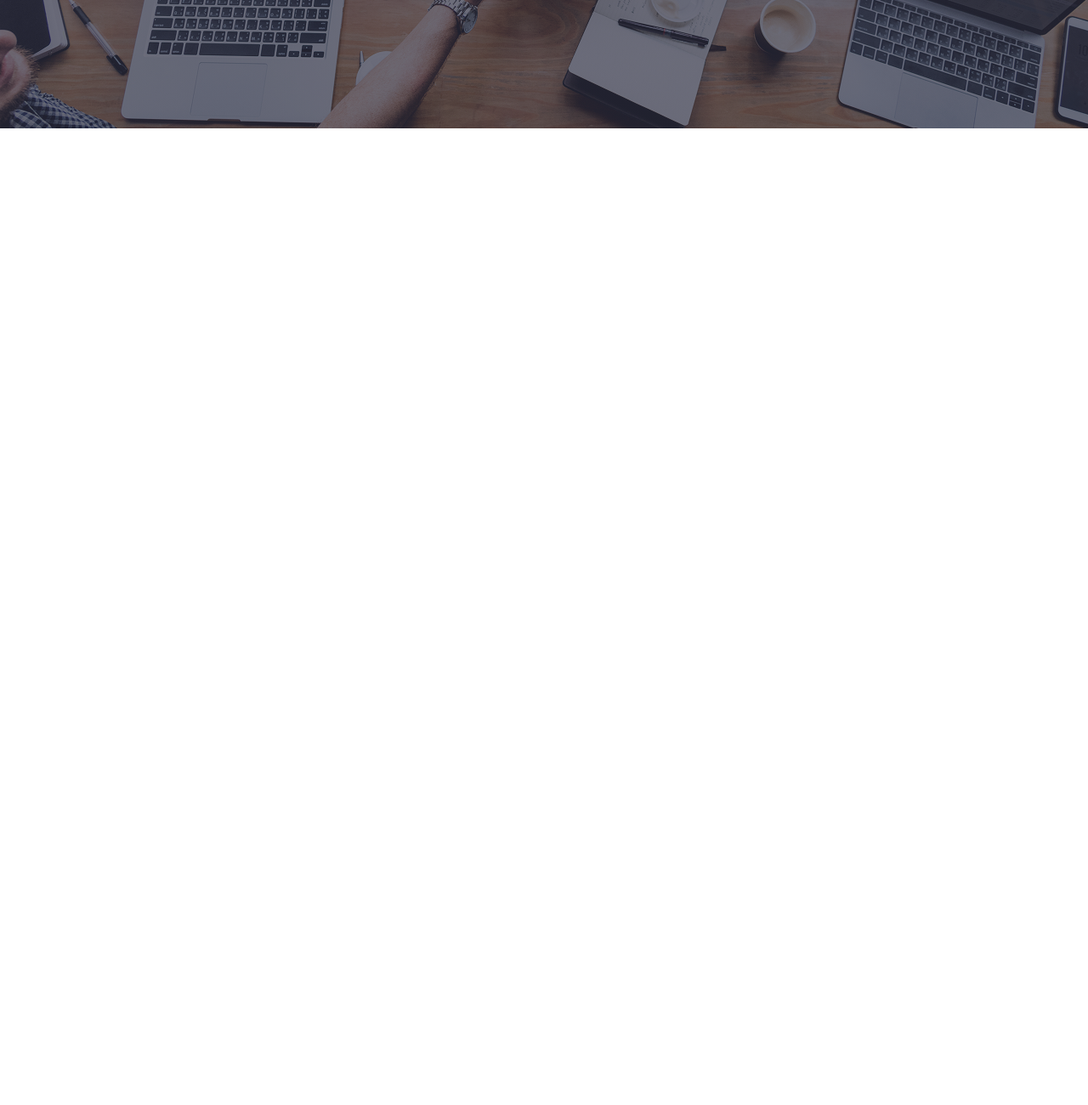
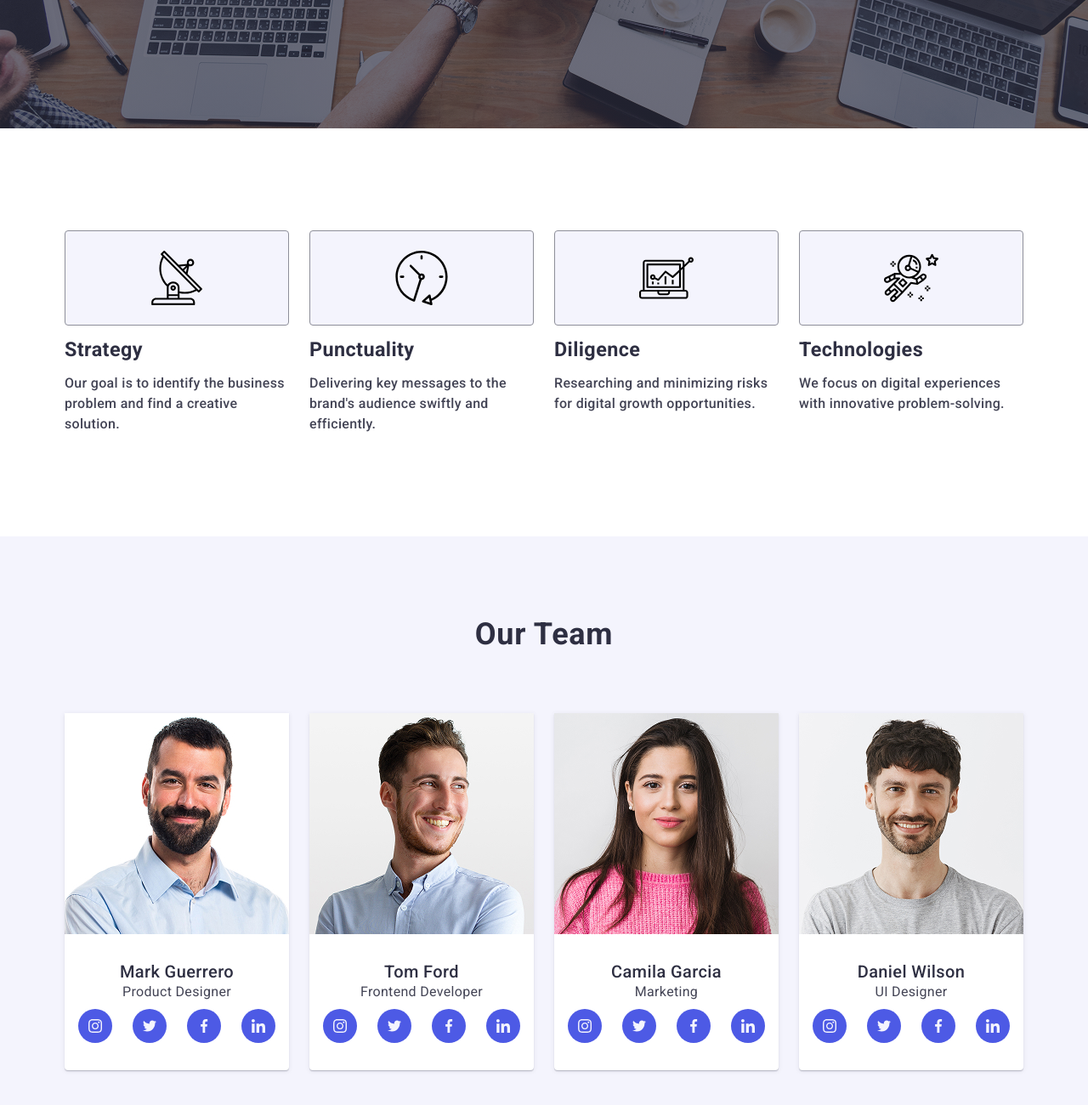
Before and after one commit to PorVad/goit-markup-hw-06, a plain HTML site: page index.html in a window 1280 px wide. Shown: the part 522-1822 px from the top of the page at 85% size. Before the commit the page ends 800 px from the top, so only its background shows below. Drawn offline with Linux system fonts and the light colour scheme.

Commit message:
team + start mobile menu

```diff
--- a/css/style.css
+++ b/css/style.css
@@ -255,6 +255,56 @@ button{
     }
 }
 
+/* mobile menu */
+
+.mobie_menu{
+    position: fixed;
+    top: 0;
+    left: 0;
+    width: 100%;
+    height: 100%;
+    background-color: #fff;
+
+    opacity: 0;
+    visibility: hidden;
+    pointer-events: none;
+
+    transition: opacity 250ms cubic-bezier(0.4, 0, 0.2, 1), visibility 250ms cubic-bezier(0.4, 0, 0.2, 1);
+}
+
+.mobie_menu.is-open {
+    opacity: 1;
+    visibility: visible;
+    pointer-events: auto;
+}
+
+.mobile_menu_container{
+    display: flex;
+    flex-direction: column;
+    height: 100%;
+    position: relative;
+    padding-top: 72px;
+    padding-bottom: 40px;
+}
+
+.mobile_menu_close{
+    position: absolute;
+    top: 24px;
+    right: 24px;
+}
+
+.mobie_menu_nav{
+    margin-bottom: auto;
+}
+
+@media screen and (min-width: 768px) {
+    .mobie_menu{
+        display: none;
+    }
+}
+
+/* first section */
+
 .order_service {
     background-image: linear-gradient(rgba(46, 47, 66, 0.7), rgba(46, 47, 66, 0.7)), url(../images/office-background.jpg);
     background-repeat: no-repeat;
@@ -334,3 +384,185 @@ button{
         gap: 48px;
     }
 }
+
+/* second section */
+
+.features{
+    padding: 96px 0;
+}
+
+.features_list {
+    display: flex;
+    flex-wrap: wrap;
+    gap: 72px;
+    margin: 0;
+    padding: 0;
+}
+
+.features_skil {
+    font-weight: 700;
+    font-size: 36px;
+    line-height: 40px;
+    letter-spacing: 0.02em;
+    color: #2e2f42;
+}
+
+.features-container-icon {
+    display: none;
+}
+
+.features_skil_text {
+    font-weight: 500;
+    font-size: 16px;
+    line-height: 24px;
+    letter-spacing: 0.02em;
+    color: #434455;
+}
+
+.features_list_titre {
+    text-align: center;
+    margin-bottom: 8px;
+}
+
+@media screen and (min-width: 768px) {
+    .features_skil {
+        flex-basis: calc((100% - 72px) / 2);
+    }
+
+    .features_list_titre {
+        text-align: start;
+    }
+}
+
+@media screen and (min-width: 1158px) {
+    .features{
+        padding: 120px 0;
+    }
+
+    .features_list {
+        flex-wrap: nowrap;
+        gap: 24px;
+    }
+
+    .features_skil {
+        font-size: 20px;
+        flex-basis: calc((100% - 72px) / 4);
+    }
+
+    .features-container-icon {
+        display: flex;
+        align-items: center;
+        justify-content: center;
+        height: 112px;
+        margin-bottom: 8px;
+        background-color: #f4f4fd;
+        border: 1px solid #8e8f99;
+        border-radius: 4px;
+    }
+}
+
+/* third section */
+
+.team {
+    padding: 96px 0;
+    background-color: #f4f4fd;
+    font-size: 36px;
+    line-height: 1.11;
+    text-align: center;
+    letter-spacing: 0.02em;
+    text-transform: capitalize;
+    color: #2e2f42;
+}
+
+.team_list {
+    display: flex;
+    flex-wrap: wrap;
+    gap: 72px;
+    margin-top: 72px;
+}
+
+.team_people {
+    background-color: #FFFFFF;
+    font-size: 36px;
+    line-height: 1.11;
+    text-align: center;
+    letter-spacing: 0.02em;
+    text-transform: capitalize;
+    color: #2e2f42;
+    border-radius: 0px 0px 4px 4px;
+    box-shadow: 0px 1px 6px rgba(46, 47, 66, 0.08),
+        0px 1px 1px rgba(46, 47, 66, 0.16),
+        0px 2px 1px rgba(46, 47, 66, 0.08);
+}
+
+.team_people_container {
+    padding: 32px 0;
+}
+
+.team_list_titre {
+    text-align: center;
+    font-weight: 500;
+    font-size: 20px;
+    line-height: 24px;
+    letter-spacing: 0.02em;
+}
+
+.team_text {
+    font-weight: 400;
+    font-size: 16px;
+    line-height: 24px;
+    letter-spacing: 0.02em;
+    color: #434455;
+    margin-bottom: 8px;
+}
+
+.socialmedias {
+    display: flex;
+    justify-content: center;
+    gap: 24px;
+    list-style: none;
+}
+.socialmedia_icon {
+    width: 40px;
+    height: 40px;
+}
+
+.socialmedia_link {
+    display: flex;
+    align-items: center;
+    justify-content: center;
+    width: 100%;
+    height: 100%;
+    background-color: var(--main-color);
+    border-radius: 50%;
+    transition: background-color 250ms cubic-bezier(0.4, 0, 0.2, 1);
+}
+
+.socialmedia_link:hover,
+.socialmedia_link:focus {
+    background-color: #404BBF;
+}
+
+.icon {
+    fill: var(--icon-white-color);
+}
+
+@media screen and (min-width: 768px) {
+    .team_list {
+        gap: 24px;
+    }
+
+    .team_people {
+        flex-basis: calc((100% - 72px) / 2);
+    }
+}
+
+@media screen and (min-width: 1158px) {
+    .team_list {
+        gap: 24px;
+    }
+
+    .team_people {
+        flex-basis: calc((100% - 72px) / 4);
+    }
+}
--- a/index.html
+++ b/index.html
@@ -35,6 +35,28 @@
                 </svg>
             </button>
         </div>
+        <div class="mobie_menu">
+            <div class="container mobile_menu_container">
+                <button class="mobile_menu_close" type="button">
+                    <svg class="close_icon" width="8" height="8">
+                        <use href="./images/modal-icons.svg#icon-close-black-18dp-2-1"></use>
+                    </svg>
+                </button>
+                <nav class="mobie_menu_nav">
+                    <ul class="">
+                        <li><a href="./index.html" class="">Studio</a></li>
+                        <li><a href="" class="">Portfolio</a></li>
+                        <li><a href="" class="">Contacts</a></li>
+                    </ul>
+                </nav>
+                <address class="mobie_menu_address">
+                    <ul class="">
+                        <li><a href="mailto:info@devstudio.com" class="">info@devstudio.com</a></li>
+                        <li><a href="tel:+110001111111" class="">+11 (000) 111-11-11</a></li>
+                    </ul>
+                    </address>
+            </div>
+        </div>
     </header>
     <main>
         <section class="order_service">
@@ -43,7 +65,7 @@
                 <button type="button" class="order_service_btn">Order Service</button>
             </div>
         </section>
-        <section class="features hidden">
+        <section class="features">
             <div class="container">
                 <h2 class="visually-hidden">Our Features</h2>
                 <ul class="features_list">
@@ -90,7 +112,7 @@
                 </ul>
             </div>
         </section>
-        <section class="team hidden">
+        <section class="team">
             <div class="container">
                 <h2 class="features_titre">Our Team</h2>
                 <ul class="team_list">
```
Also changed, not shown: css/style-old.css (+0 -38 lines).
